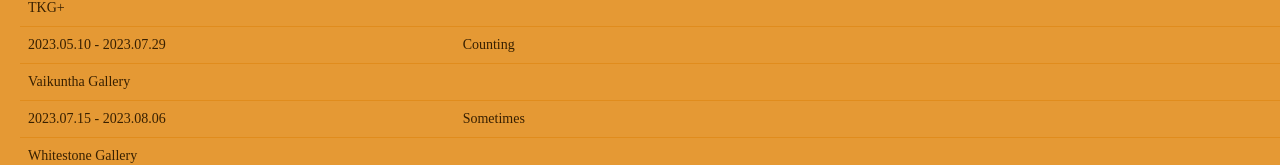
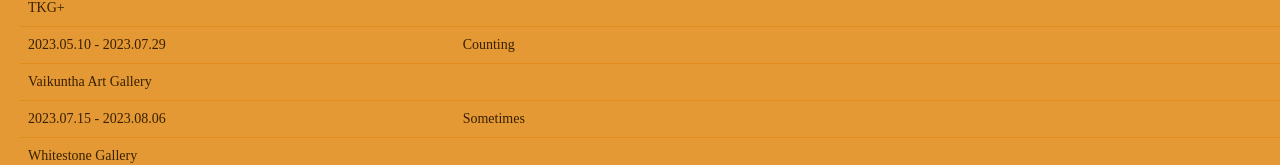
Before and after one commit to tjHsu/gallery-map, a Next.js app: page /events in a window 1280 px wide. Shown: the part 2479-2644 px from the top of the page. Built offline with nearby package versions, Linux system fonts and the light colour scheme; a web font is replaced by a local one.

Commit message:
Update vaikuntha.ts

```diff
--- a/src/constants/Constants.ts
+++ b/src/constants/Constants.ts
@@ -2359,7 +2359,7 @@ export const GALLERIES = [
   },
   {
     name: "Vaikuntha Art Gallery",
-    englishName: "Vaikuntha Gallery",
+    englishName: "Vaikuntha Art Gallery",
     originalName: "外琨塔 Vaikuntha 藝術生活中心",
     urlName: "Vaikuntha_Art_Gallery",
     website: "https://vaikunthakala.wixsite.com/vaikuntha?fbclid=IwAR1EfGvMyX8tjR5Zb9_Ve8fXnFvdBMT1g5aTU086T8S0s5ALvtY43IWKrqo",
```
